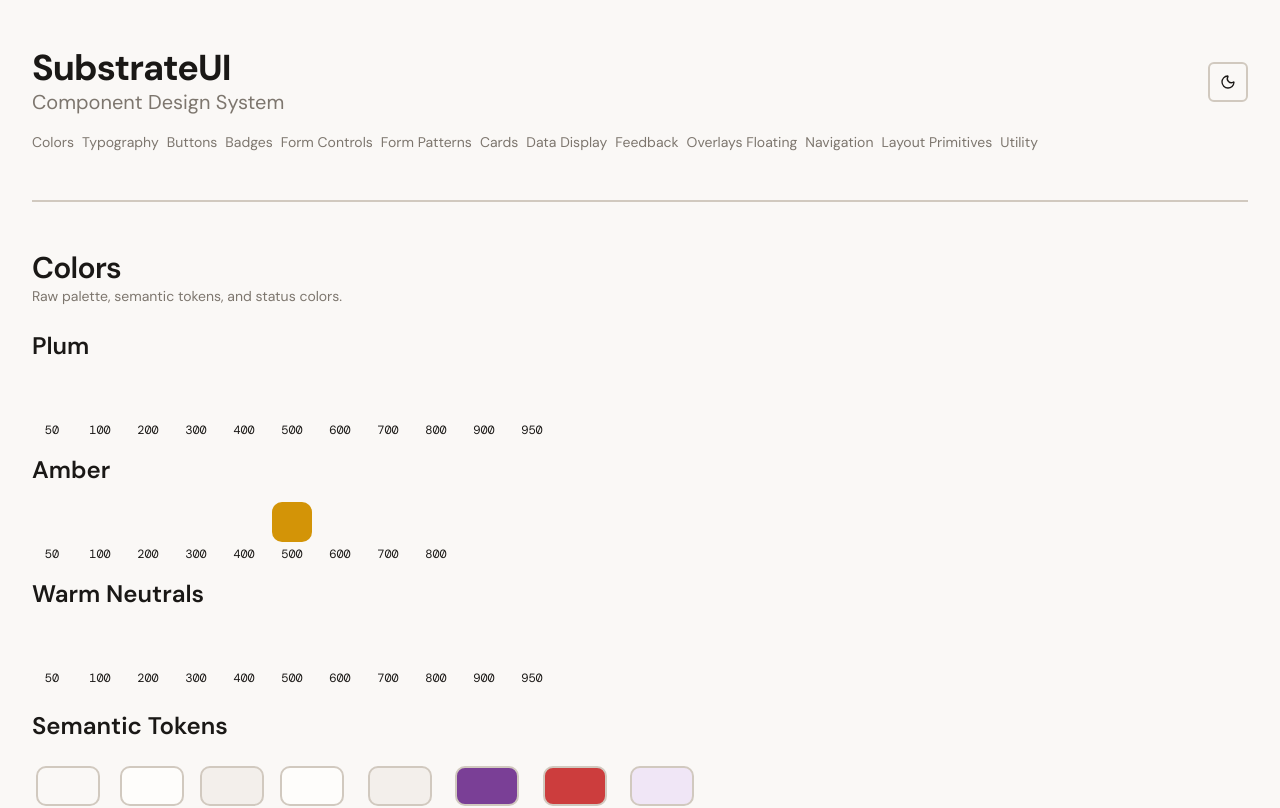
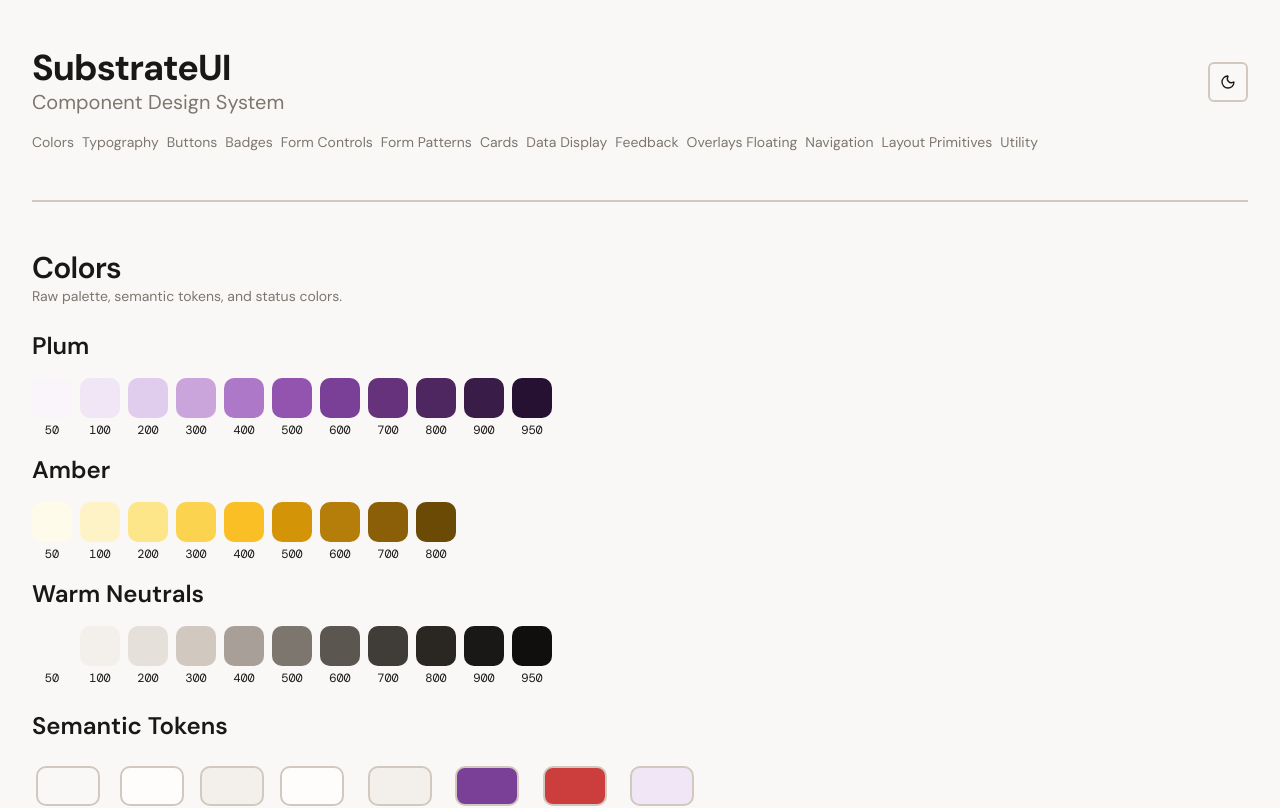
Before and after one commit to MikeNotThePope/substrateui, a Next.js app: page /design-system in a window 1280 px wide. Shown: the top 808 px of the page. Built offline with nearby package versions, Linux system fonts and the light colour scheme.

Commit message:
Fix color swatches using inline styles instead of dynamic Tailwind classes
Dynamic class names like bg-${color}-${shade} are purged by Tailwind's
JIT compiler. Use inline styles with CSS custom properties instead.

```diff
--- a/src/app/design-system/page.tsx
+++ b/src/app/design-system/page.tsx
@@ -167,7 +167,10 @@ const PlaceholderBox = ({ children }: { children?: React.ReactNode }) => (
 function Swatch({ color, shade }: { color: string; shade: string }) {
   return (
     <div className="flex flex-col items-center gap-1">
-      <div className={`w-10 h-10 rounded bg-${color}-${shade}`} />
+      <div
+        className="w-10 h-10 rounded"
+        style={{ backgroundColor: `var(--raw-${color}-${shade})` }}
+      />
       <Mono className="text-xs">{shade}</Mono>
     </div>
   )
```
